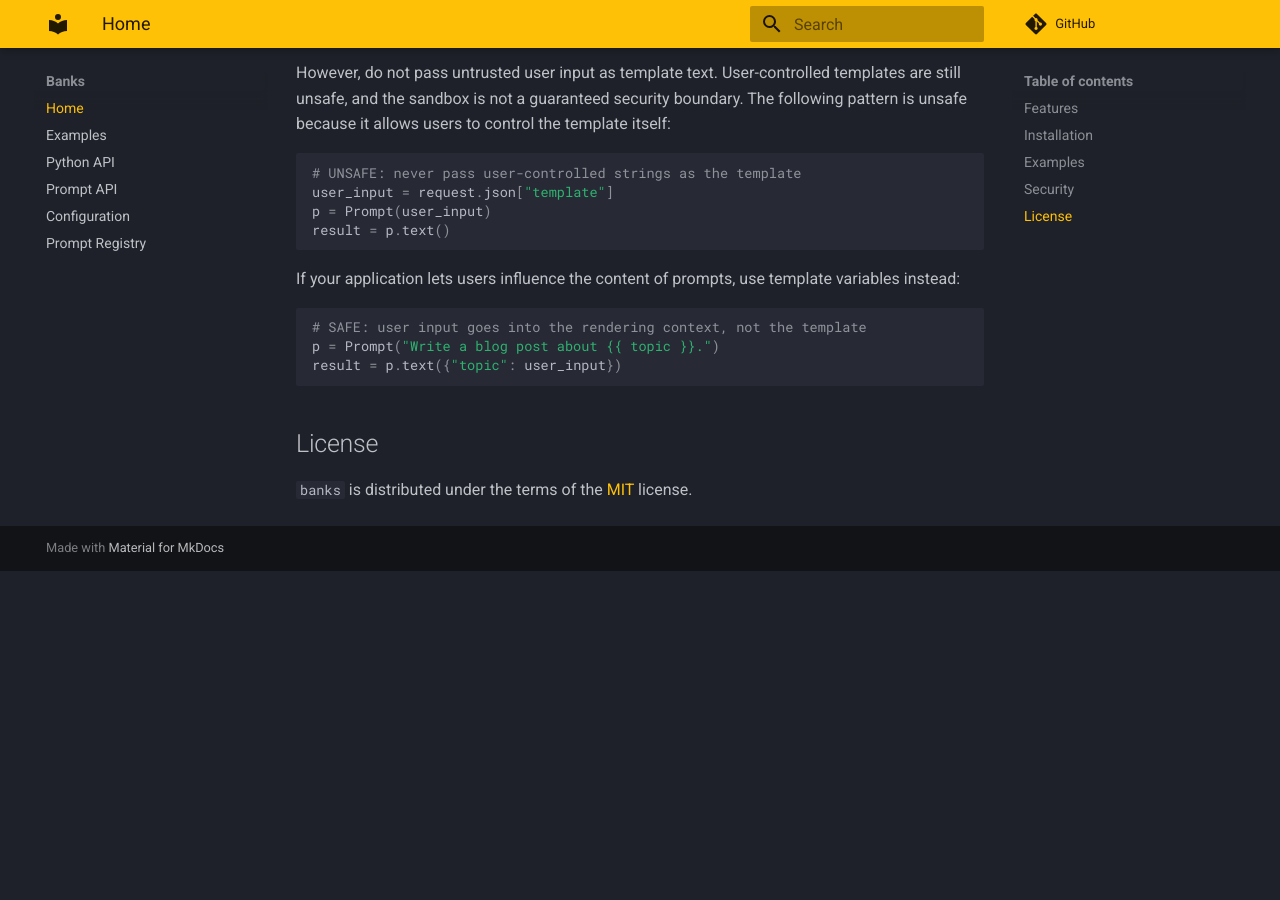
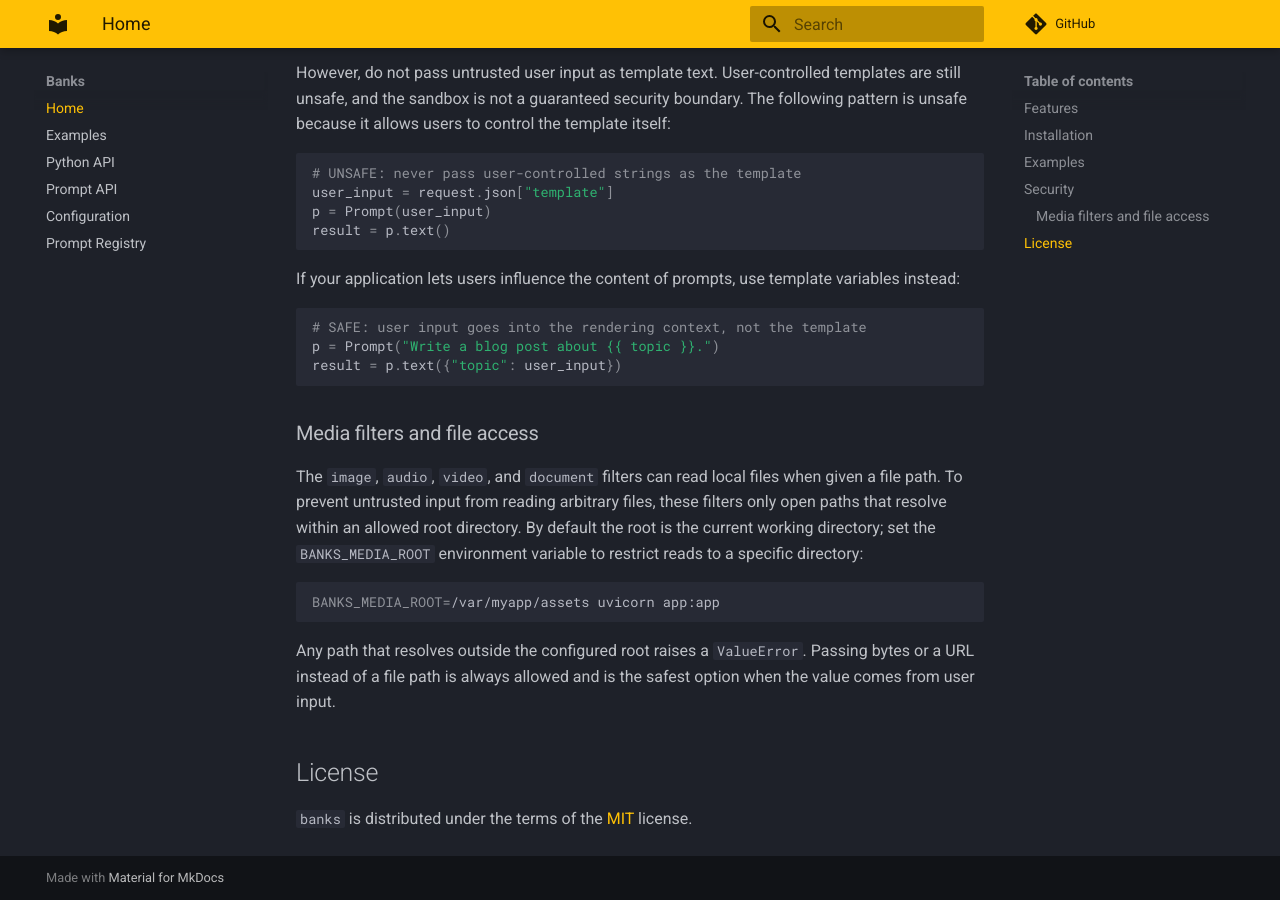
Before and after one commit to masci/banks, an MkDocs documentation site: the page built from docs/index.md, in a window 1280 px wide and 900 px high, scrolled down 1616 px. Built offline with MkDocs 1.6.1 and Material for MkDocs 9.7.7, drawn with Linux system fonts in a browser that asks for light colours; emoji names are drawn with the system emoji font; comment, search, counter and statistics services are not loaded; before the commit the page ends 2187 px from its top, so only the background shows below that.

Commit message:
docs: document BANKS_MEDIA_ROOT constraint in Security section
Co-Authored-By: Claude Sonnet 4.6 <noreply@anthropic.com>

````diff
--- a/docs/index.md
+++ b/docs/index.md
@@ -74,6 +74,16 @@ p = Prompt("Write a blog post about {{ topic }}.")
 result = p.text({"topic": user_input})
 ```
 
+### Media filters and file access
+
+The `image`, `audio`, `video`, and `document` filters can read local files when given a file path. To prevent untrusted input from reading arbitrary files, these filters only open paths that resolve within an allowed root directory. By default the root is the current working directory; set the `BANKS_MEDIA_ROOT` environment variable to restrict reads to a specific directory:
+
+```bash
+BANKS_MEDIA_ROOT=/var/myapp/assets uvicorn app:app
+```
+
+Any path that resolves outside the configured root raises a `ValueError`. Passing bytes or a URL instead of a file path is always allowed and is the safest option when the value comes from user input.
+
 ## License
 
 `banks` is distributed under the terms of the [MIT](https://spdx.org/licenses/MIT.html) license.
````
